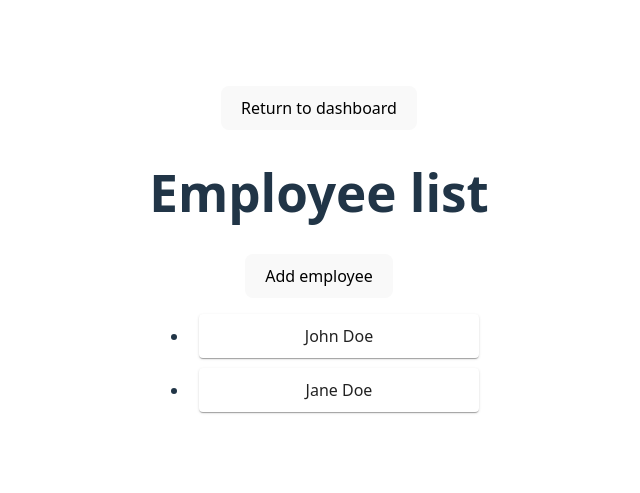
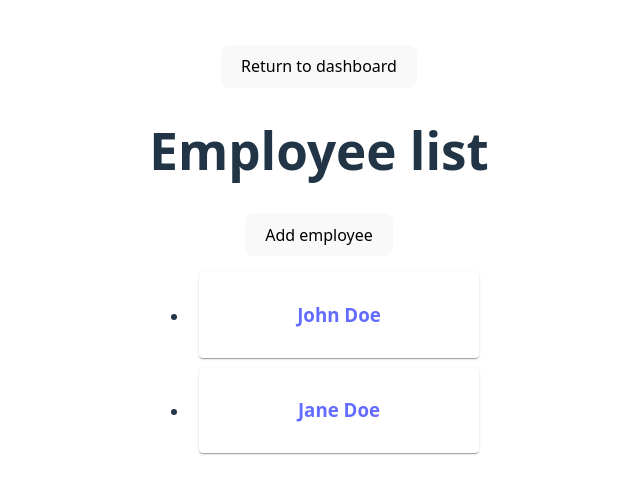
Before and after one commit to Nitaivs/Aclaro, a React (Vite) app in the folder frontend/JSFrontend/: page /employees in a window 1280 px wide. Shown: the part 143-636 px from the top of the page, without its empty margins (321-961 px from the left). Built offline with nearby package versions, Linux system fonts and the light colour scheme; no server answers.

Commit message:
feat: make employee names clickable links to their detail pages in EmployeeListPage

```diff
--- a/frontend/JSFrontend/src/components/EmployeeListPage.jsx
+++ b/frontend/JSFrontend/src/components/EmployeeListPage.jsx
@@ -59,7 +59,11 @@ export default function EmployeeListPage() {
             <Card
               style={{margin: '10px', padding: '10px'}}
             >
-              {employee.name}
+              <Link to={`/employees/${employee.id}`}>
+                <h3>
+                  {employee.name}
+                </h3>
+              </Link>
             </Card>
           </li>
         ))}
```
